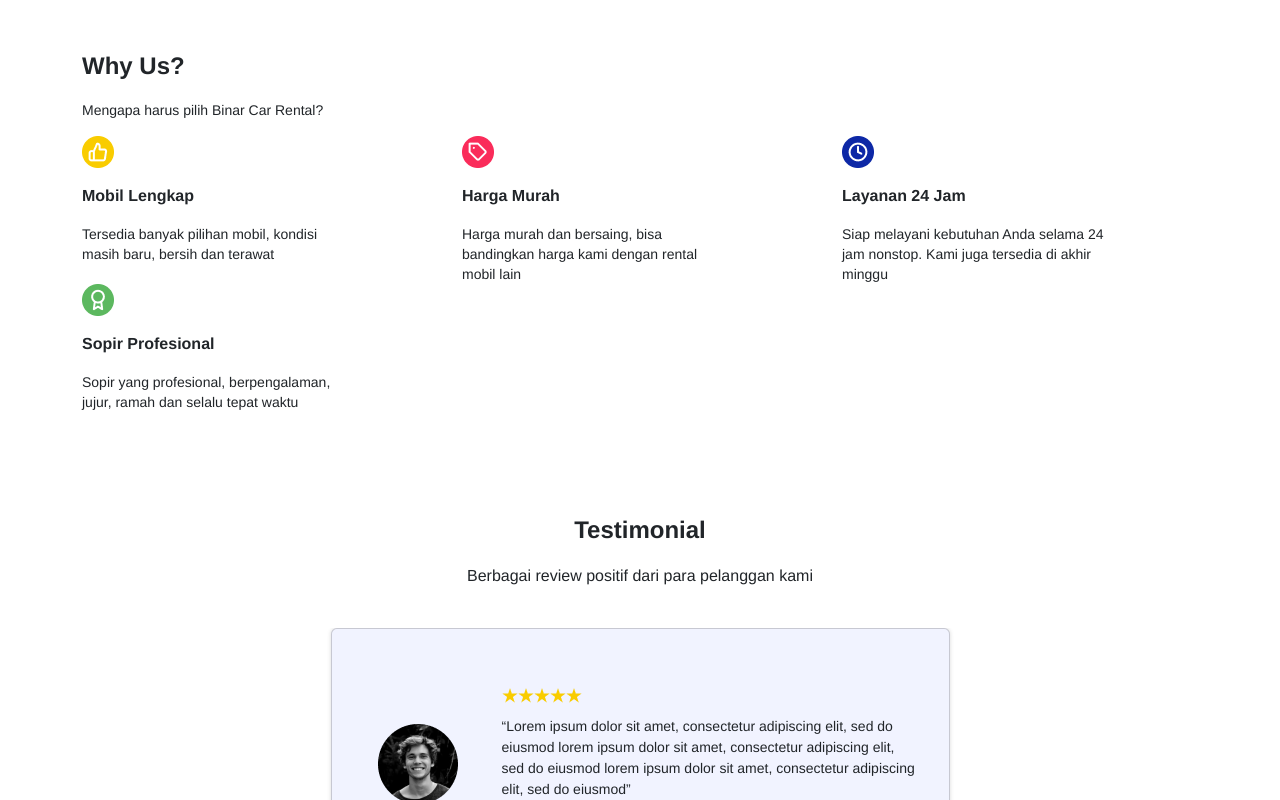
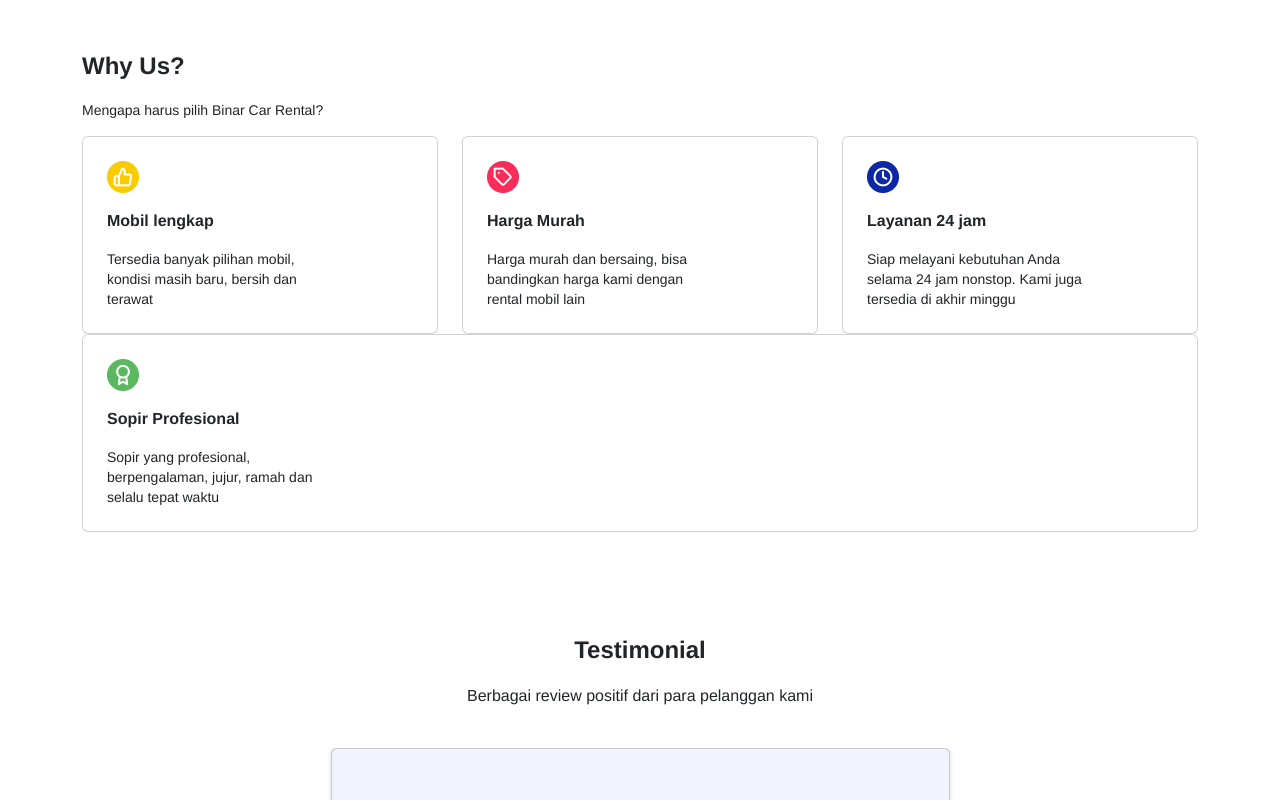
Before and after one commit to beardigumantara/24001160-synrgy7-ber-bcr-ch7, a React (Vite) app: page / in a window 1280 px wide. Shown: the part 1080-1880 px from the top of the page. Built offline with nearby package versions, Linux system fonts and the light colour scheme.

Commit message:
refactor: fix why us card

```diff
--- a/src/pages/home/home.module.css
+++ b/src/pages/home/home.module.css
@@ -56,6 +56,10 @@
   line-height: 20px;
 }
 
+.card, .cardBody {
+  width: 268px;
+}
+
 .cardBody h5 {
   font-style: normal;
   font-weight: 700;
@@ -63,14 +67,20 @@
   line-height: 24px;
 }
 
-.card,
-.cardBody {
-  width: 268px;
+.cardBody h5, .cardBody img {
+  margin-bottom: 16px;
 }
 
-.cardBody h5,
+.cardBody h5, .cardBody img, .cardBody p {
+  padding-left: 24px;
+}
+
 .cardBody img {
-  margin-bottom: 16px;
+  padding-top: 24px;
+}
+
+.cardBody p {
+  padding-bottom: 24px;
 }
 
 /* .card-text {
--- a/src/pages/home/home.tsx
+++ b/src/pages/home/home.tsx
@@ -65,53 +65,38 @@ const Home: React.FC = () => {
         <p id="text-center">Mengapa harus pilih Binar Car Rental?</p>
         <div className="row">
             <div className="col-md">
-            <div className={styles.card}>
+              <div className="card">
                 <div className={styles.cardBody}>
                   <img src={iconThumbsUp} alt="icon complete" />
-                <h5 className="card-title">Mobil Lengkap</h5>
-                <p className="card-text">
-                  Tersedia banyak pilihan mobil, kondisi masih baru, bersih dan
-                  terawat
-                </p>
+                  <h5 className="card-title">Mobil lengkap</h5>
+                  <p className="card-text">Tersedia banyak pilihan mobil, <br />kondisi masih baru, bersih dan <br />terawat</p>
                 </div>
               </div>
             </div>
             <div className="col-md">
-            <div className={styles.card}>
+              <div className="card">
                 <div className={styles.cardBody}>
                   <img src={iconPrice} alt="icon price" />
                   <h5 className="card-title">Harga Murah</h5>
-                <p className="card-text">
-                  Harga murah dan bersaing, bisa bandingkan harga kami dengan
-                  rental mobil lain
-                </p>
+                  <p className="card-text">Harga murah dan bersaing, bisa bandingkan harga kami dengan <br />rental mobil lain</p>
                 </div>
               </div>
             </div>
             <div className="col-md">
-            <div className={styles.card}>
+              <div className="card">
                 <div className={styles.cardBody}>
-                <img src={icon24hrs} alt="icon service" />
-                <h5 className="card-title">Layanan 24 Jam</h5>
-                <p className="card-text">
-                  Siap melayani kebutuhan Anda selama 24 jam nonstop. Kami juga
-                  tersedia di akhir minggu
-                </p>
+                  <img src={icon24hrs} alt="icon hour" />
+                  <h5 className="card-title">Layanan 24 jam</h5>
+                  <p className="card-text">Siap melayani kebutuhan Anda <br />selama 24 jam nonstop. Kami juga <br />tersedia di akhir minggu</p>
                 </div>
               </div>
             </div>
             <div className="col-md">
-            <div className={styles.card}>
+              <div className="card">
                 <div className={styles.cardBody}>
-                <img
-                  src={iconProfessional}
-                  alt="icon support"
-                />
+                  <img src={iconProfessional} alt="icon professional" />
                   <h5 className="card-title">Sopir Profesional</h5>
-                <p className="card-text">
-                  Sopir yang profesional, berpengalaman, jujur, ramah dan selalu
-                  tepat waktu
-                </p>
+                  <p className="card-text">Sopir yang profesional, <br />berpengalaman, jujur, ramah dan <br />selalu tepat waktu</p>
                 </div>
               </div>
             </div>
@@ -190,7 +175,9 @@ const Home: React.FC = () => {
             Lorem ipsum dolor sit amet, consectetur adipiscing elit, sed do
             eiusmod tempor incididunt ut labore et dolore magna aliqua.
           </p>
+          <a href="/cars">
             <button className="btn" id={styles.btnGreen}>Mulai Sewa Mobil</button>
+          </a>
         </div>
       </section>
       <section className={`container-md ${styles.faqSection} d-flex justify-content-between ${styles.offset}`} id="faq">
```
Lines whose indentation alone changed are shown as unchanged.
